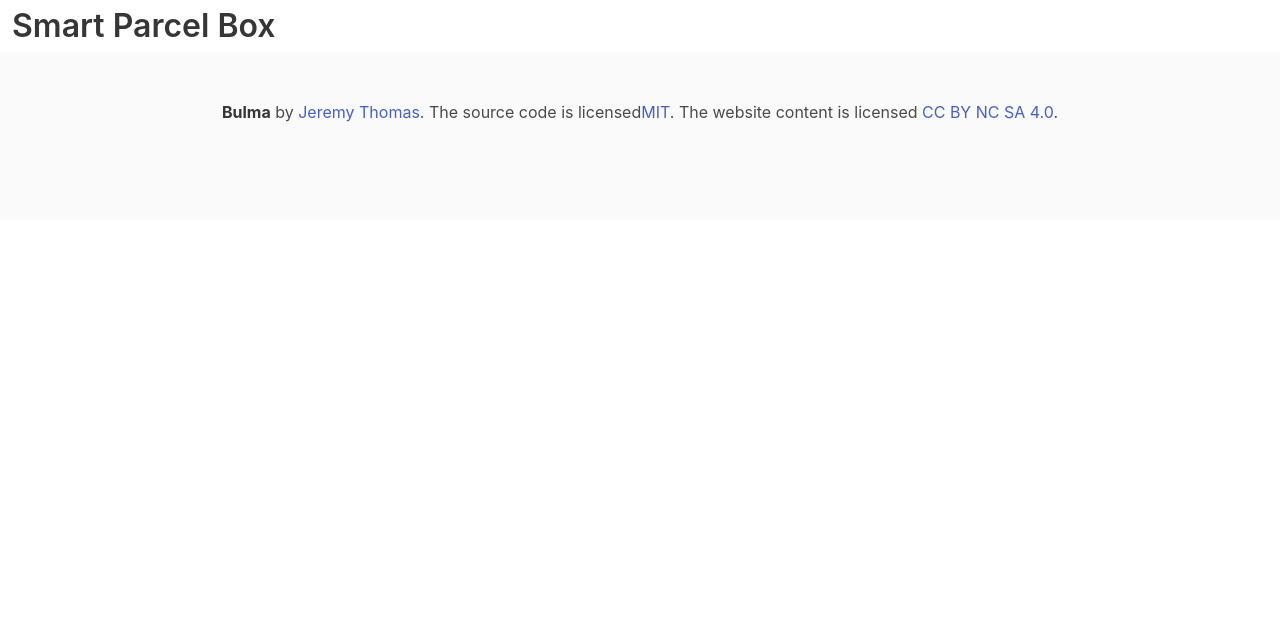
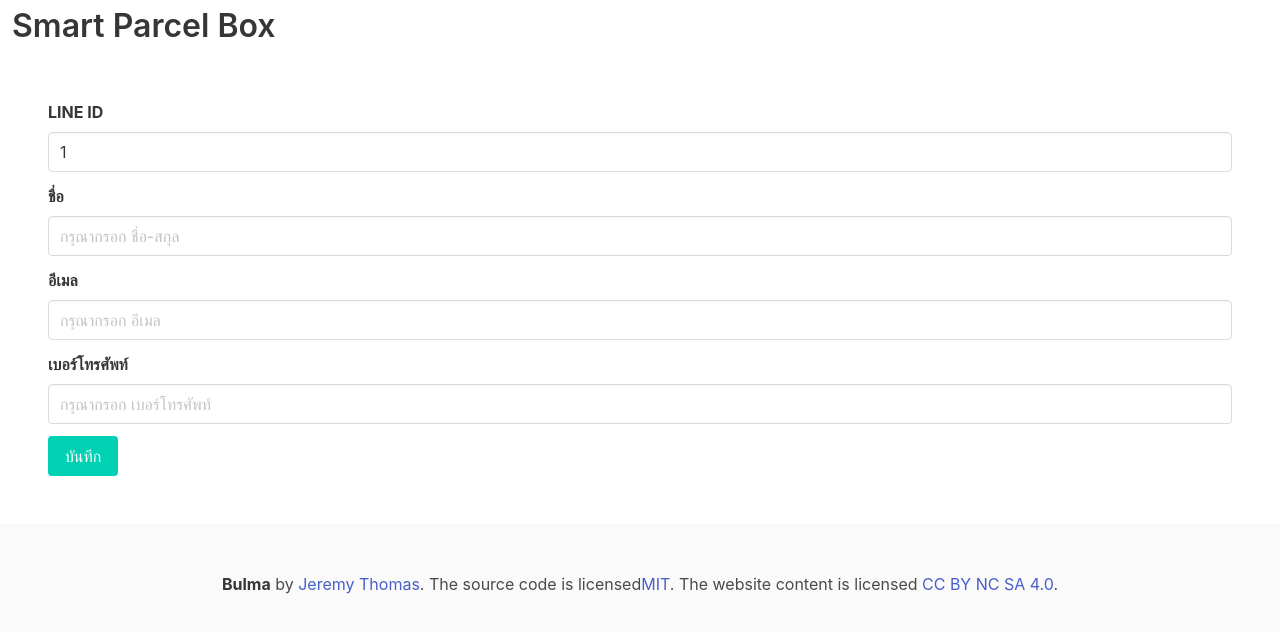
Before and after one commit to komkawila/smart-parcel-box-manager, a React (Create React App) app: page /regis/1 in a window 1280 px wide. Shown: the top 632 px of the page. Built offline with nearby package versions, Linux system fonts and the light colour scheme.

Commit message:
add user

```diff
--- a/src/App.js
+++ b/src/App.js
@@ -10,6 +10,7 @@ import {
 import Nav from './Layout/Nav';
 import Footer from './Layout/Footer';
 import Edit from './Page/Edit';
+import Regis from './Page/Regis';
 
 export default function App() {
   return (
@@ -39,9 +40,11 @@ export default function App() {
           <Route path="/dashboard">
             <Dashboard />
           </Route>
-          {/* <Route path="/edit"> */}
           <Route path="/edit/:uid">
             <Edit />
+          </Route>
+          <Route path="/regis/:uid">
+            <Regis />
           </Route>
 
         </Switch>
--- a/src/Page/Edit.js
+++ b/src/Page/Edit.js
@@ -8,9 +8,6 @@ import {api} from '../Constants'
 import Swal from 'sweetalert2'
 const Edit = () => {
     const [data,setData] = useState([]);
-    const [name,setName] = useState("");
-    const [email,setEmail] = useState("");
-    const [tel,setTel] = useState("");
     const [waiting,setWaiting] = useState(false);
 
     const {uid} = useParams();
@@ -22,17 +19,11 @@ const Edit = () => {
             console.log(`res = `);
             console.log(res.data.data);
             if(res.data.data.status){
-                setName(res.data.data.message.user_name);
-                setEmail(res.data.data.message.user_email);
-                setTel(res.data.data.message.user_tel);
                 setData(res.data.data.message);
                 setWaiting(true);
             }
         });
     },[]);
-    //  setData({ ...data, user_name: e.target.value })
-    //  setData({ ...data, user_email: e.target.value })
-    //  setData({ ...data, user_tel: e.target.value })
 
     const saveFunc = () => {
         Swal.fire({
--- a/src/Page/Regis.js
+++ b/src/Page/Regis.js
@@ -1,9 +1,114 @@
-import React, { userState, useEffect } from 'react';
+import React, { useState, useEffect } from 'react';
+import {
+    useHistory,
+    useParams
+} from "react-router-dom";
+import axios from 'axios';
+import {api} from '../Constants'
+import Swal from 'sweetalert2'
 
 const Regis = () => {
-    return (
-        <></>
-    );
+  const [data,setData] = useState([]);
+    const [waiting,setWaiting] = useState(true);
+
+    const {uid} = useParams();
+    console.log(`uid = `);
+    console.log(uid);
+
+    // useEffect(()=>{
+    //     axios.get(`${api}/api/user/user/id/${uid}`).then((res)=>{
+    //         console.log(`res = `);
+    //         console.log(res.data.data);
+    //         if(res.data.data.status){
+    //             setName(res.data.data.message.user_name);
+    //             setEmail(res.data.data.message.user_email);
+    //             setTel(res.data.data.message.user_tel);
+    //             setData(res.data.data.message);
+    //             setWaiting(true);
+    //         }
+    //     });
+    // },[]);
+
+    const saveFunc = () => {
+        Swal.fire({
+            title: 'ยืนยันการบันทึกข้อมูล?',
+            text: "ยืนยันการบันทึกข้อมูล",
+            icon: 'warning',
+            showCancelButton: true,
+            confirmButtonColor: '#008741',
+            cancelButtonColor: '#d33',
+            confirmButtonText: 'ใช่, บันทึกทันที!'
+            }).then((result) => {
+            if (result.isConfirmed) {
+                console.log(data)
+                axios.post(`${api}/api/user/user/add/${data.user_id}`,{
+                    user_name : data.user_name,
+                    user_tel : data.user_tel,
+                    user_email : data.user_email,
+                    userid : uid
+                }).then((res)=>{
+                    console.log(`res = `);
+                    console.log(res.data.data);
+                    if(res.data.data.status){
+                        Swal.fire({
+                            title: 'ยืนยันการบันทึกข้อมูล?',
+                            text: "ยืนยันการบันทึกข้อมูล",
+                            icon: 'success',
+                            confirmButtonColor: '#008741'
+                        });
+                    }else {
+                        Swal.fire({
+                            title: 'บันทึกข้อมูลไม่สำเร็จ?',
+                            text: "บันทึกข้อมูลไม่สำเร็จ",
+                            icon: 'error',
+                            confirmButtonColor: '#008741'
+                        });
+                    }
+                });
+
+            }
+        });
+    }
+    if(waiting)
+        return (
+            <section class="section">
+                <div class="field">
+                    <label class="label">LINE ID</label>
+                    <div class="control">
+                        <input class="input" disable type="text" placeholder="LINE ID" value={uid} />
+                    </div>
+                </div>
+                <div class="field">
+                    <label class="label">ชื่อ</label>
+                    <div class="control">
+                        <input class="input" type="text" placeholder="กรุณากรอก ชื่อ-สกุล" value={data.user_name} onChange={e => setData({ ...data, user_name: e.target.value })}/>
+                    </div>
+                </div>
+                <div class="field">
+                    <label class="label">อีเมล</label>
+                    <div class="control">
+                        <input class="input" type="email" placeholder="กรุณากรอก อีเมล" value={data.user_email} onChange={e => setData({ ...data, user_email: e.target.value })}/>
+                    </div>
+                </div>
+                <div class="field">
+                    <label class="label">เบอร์โทรศัพท์</label>
+                    <div class="control">
+                        <input class="input" type="tel" placeholder="กรุณากรอก เบอร์โทรศัพท์" value={data.user_tel} onChange={e => setData({ ...data, user_tel: e.target.value })}/>
+                    </div>
+                </div>
+                <div class="control">
+                    <button class="button is-primary" onClick={saveFunc}>บันทึก</button>
+                </div>
+            </section>
+
+        );
+    else {
+        return (
+            <section class="section">
+                <h1>Loading....</h1>
+            </section>
+        );
+    }
 }
 
 export default Regis;
```
